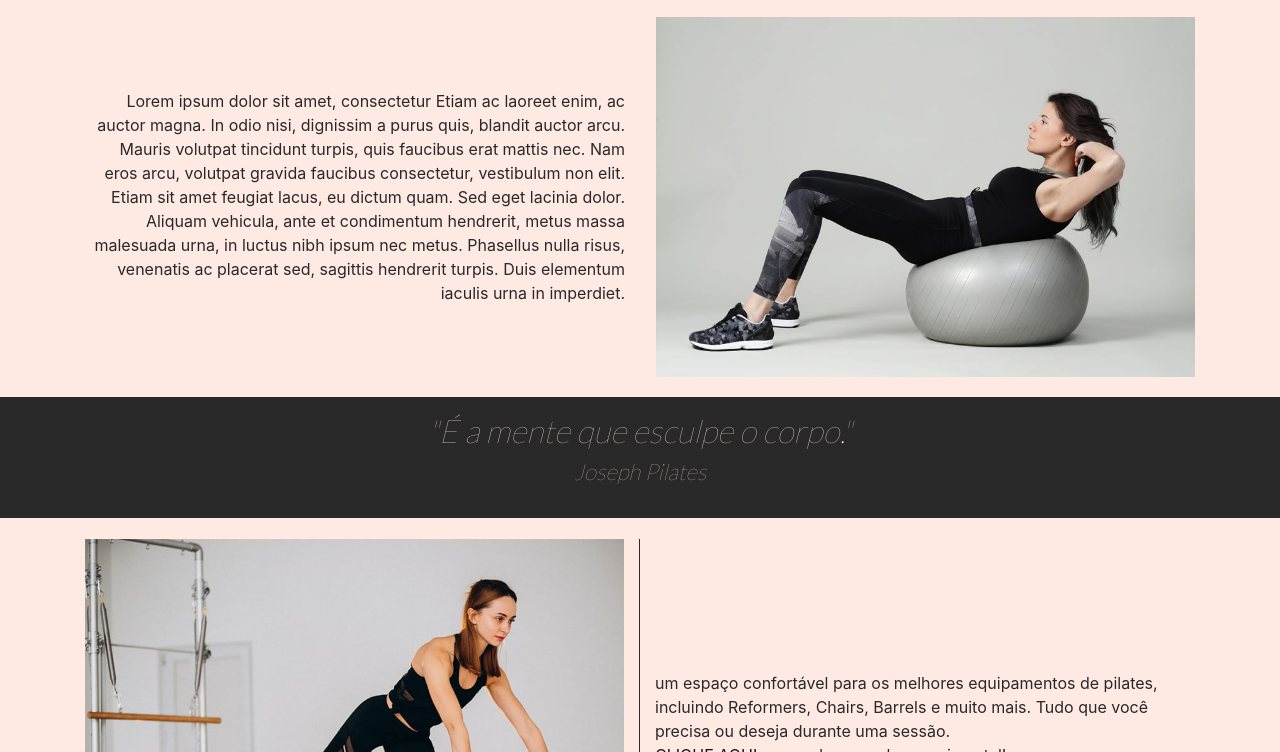
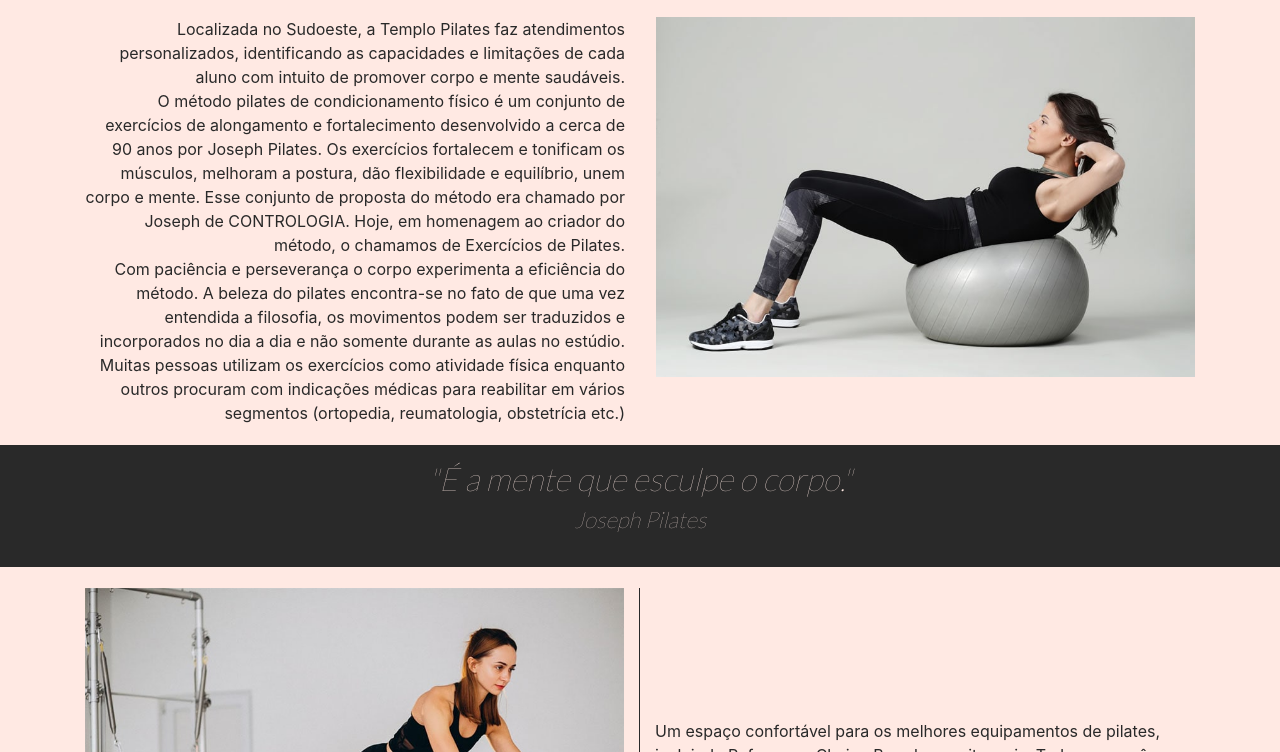
Before and after one commit to Yuri47/templopilates, a plain HTML site: page public/index.html in a window 1280 px wide. Shown: the part 888-1640 px from the top of the page. Drawn offline with nearby package versions, Linux system fonts and the light colour scheme.

Commit message:
colocado texto principal

```diff
--- a/public/index.html
+++ b/public/index.html
@@ -43,7 +43,12 @@
         <div class="row">
           <div class="col-sm-6 center-y texto-r"  >
 
-              <p>Lorem ipsum dolor sit amet, consectetur Etiam ac laoreet enim, ac auctor magna. In odio nisi, dignissim a purus quis, blandit auctor arcu. Mauris volutpat tincidunt turpis, quis faucibus erat mattis nec. Nam eros arcu, volutpat gravida faucibus consectetur, vestibulum non elit. Etiam sit amet feugiat lacus, eu dictum quam. Sed eget lacinia dolor. Aliquam vehicula, ante et condimentum hendrerit, metus massa malesuada urna, in luctus nibh ipsum nec metus. Phasellus nulla risus, venenatis ac placerat sed, sagittis hendrerit turpis. Duis elementum iaculis urna in imperdiet.</p>
+            <p>Localizada no Sudoeste, a Templo Pilates faz atendimentos personalizados, identificando as capacidades e limitações de cada aluno com intuito de promover corpo e mente saudáveis.
+            </p>
+            <p>O método pilates de condicionamento físico é um conjunto de exercícios de alongamento e fortalecimento desenvolvido a cerca de 90 anos por Joseph Pilates. Os exercícios fortalecem e tonificam os músculos, melhoram a postura, dão flexibilidade e equilíbrio, unem corpo e mente. Esse conjunto de proposta do método era chamado por Joseph de CONTROLOGIA. Hoje, em homenagem ao criador do método, o chamamos de Exercícios de Pilates.
+            </p>
+            <p>   Com paciência e perseverança o corpo experimenta a eficiência do método. A beleza do pilates encontra-se no fato de que uma vez entendida a filosofia, os movimentos podem ser traduzidos e incorporados no dia a dia e não somente durante as aulas no estúdio. Muitas pessoas utilizam os exercícios como atividade física enquanto outros procuram com indicações médicas para reabilitar em vários segmentos (ortopedia, reumatologia, obstetrícia etc.)
+            </p>
 
           </div>
           <!-- <div class="col-sm-2" style="background-color: red">col-sm-4</div> -->
@@ -103,7 +108,7 @@
               <!-- <div class="col-sm-2" style="background-color: red">col-sm-4</div> -->
               <div class="col-sm-6 center-y texto-l"  >
 
-                <p>um espaço confortável para os melhores equipamentos de pilates,
+                <p>Um espaço confortável para os melhores equipamentos de pilates,
                    incluindo Reformers, Chairs, Barrels e muito mais.
                    Tudo que você precisa ou deseja durante uma sessão.</p>
 
```
